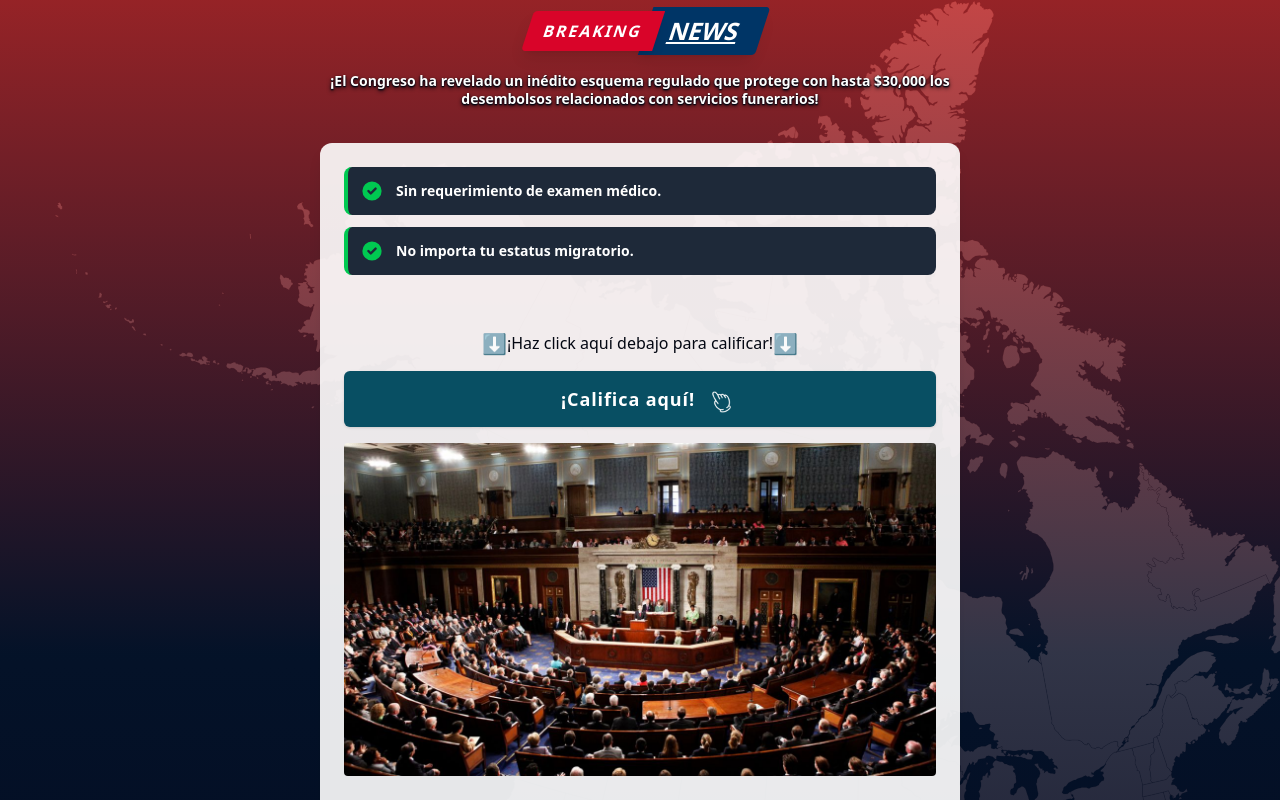
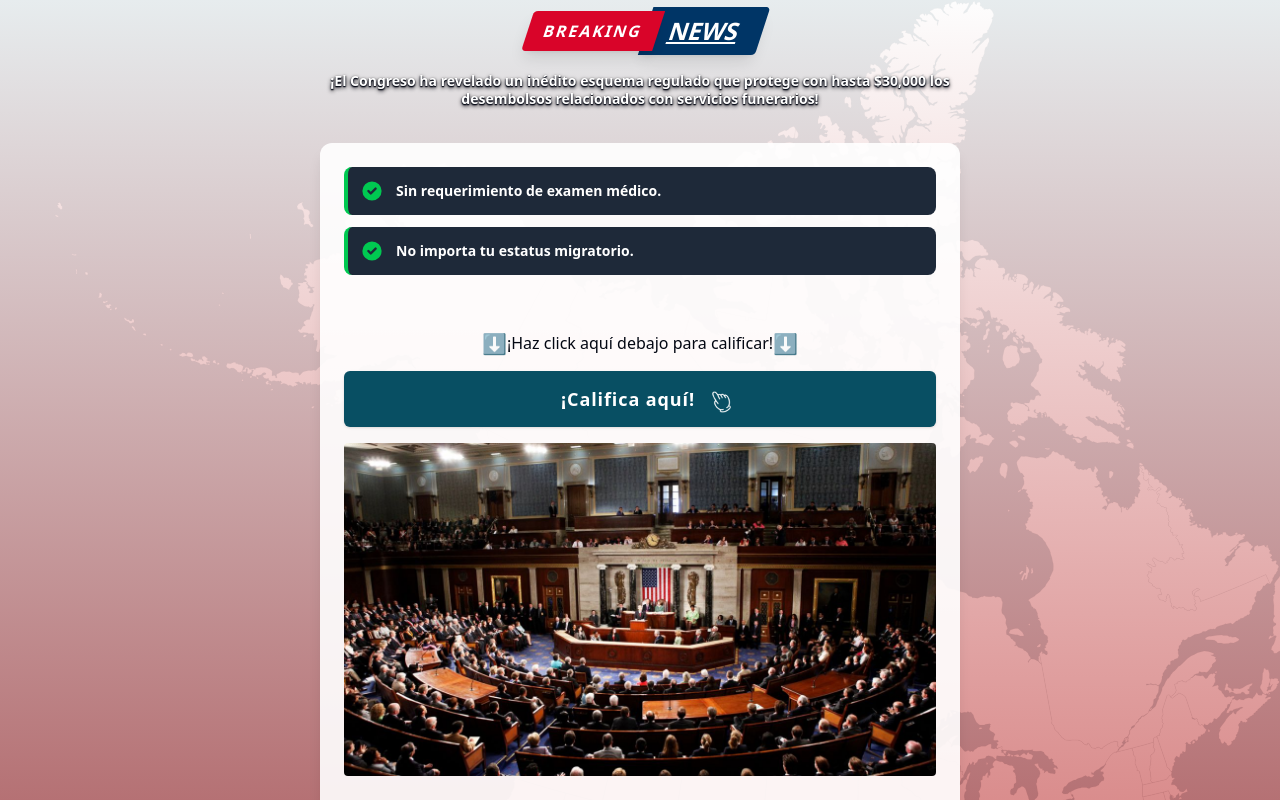
Before and after one commit to AnthonyLeguis/campaign-latin-app, a React (Vite) app: page / in a window 1280 px wide. Shown: the top 800 px of the page. Built offline with nearby package versions, Linux system fonts and the light colour scheme.

Commit message:
feat: Actualizar el fondo del gradiente en el componente Layout

```diff
--- a/src/components/Layout.tsx
+++ b/src/components/Layout.tsx
@@ -21,7 +21,7 @@ export const Layout: React.FC<LayoutProps> = ({ children }) => {
             <div
                 className="absolute inset-0 w-full h-full"
                 style={{
-                    background: "linear-gradient(to bottom, rgba(185, 28, 28, 0.8), rgba(3, 7, 30, 0.8), rgba(3, 7, 30, 1))",
+                    background: "linear-gradient(to bottom, rgba(255,255,255,0.9), rgba(185,28,28,0.8))",
                     zIndex: 0,
                 }}
             />
```
